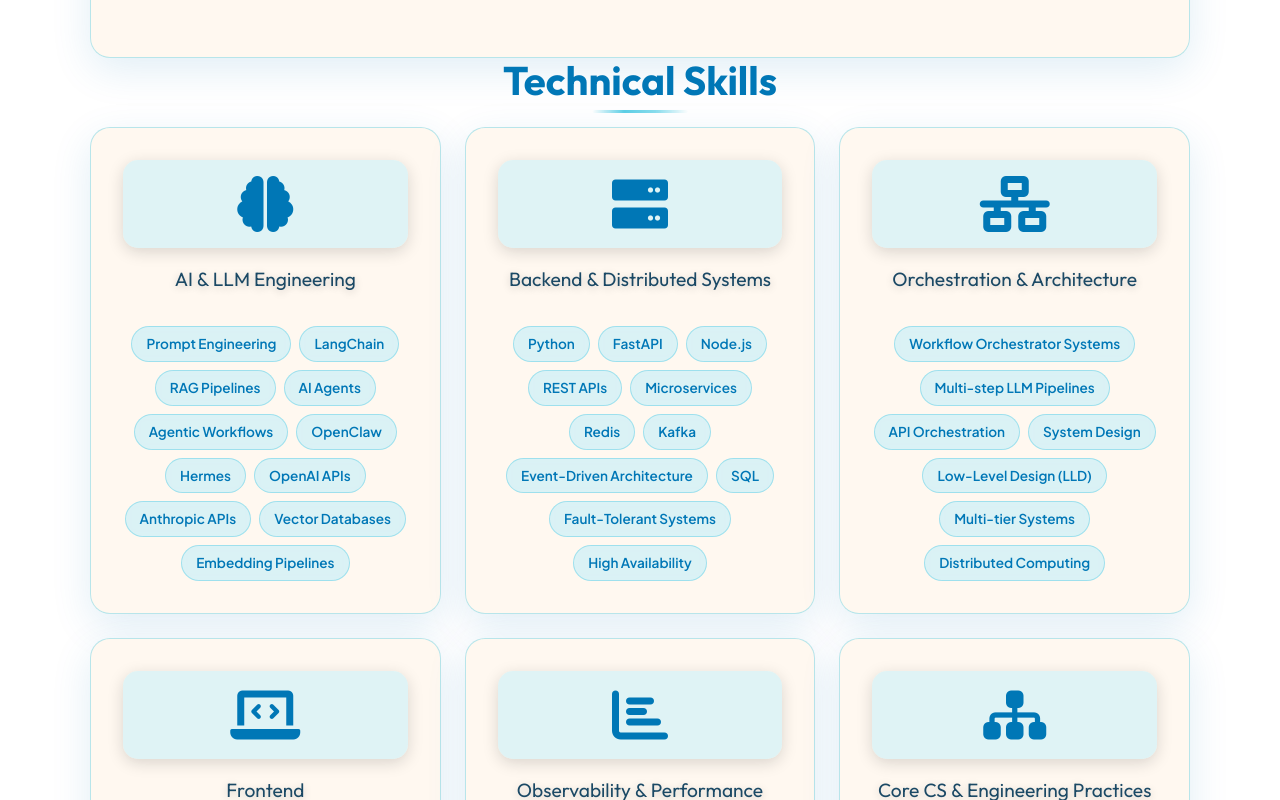
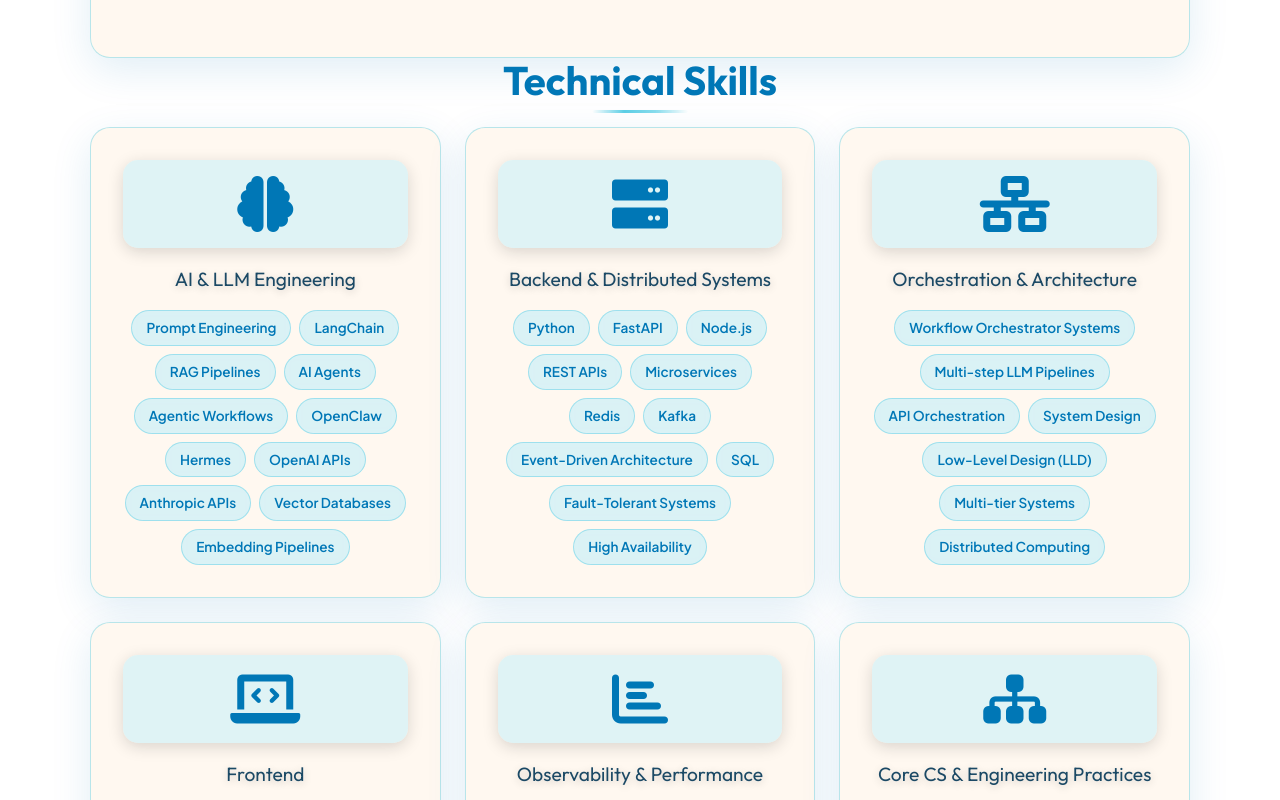
Before and after one commit to adiri77/Portfolio, a Next.js app: page / in a window 1280 px wide. Shown: the part 4040-4840 px from the top of the page. Built offline with nearby package versions, Linux system fonts and the light colour scheme.

Commit message:
Unify mobile spacing so all portfolio sections use equal gaps.
Tighten skill-card internals and align grid gaps with the Vaishalee portfolio layout system.

Co-authored-by: Cursor <cursoragent@cursor.com>

```diff
--- a/app/globals.css
+++ b/app/globals.css
@@ -1017,21 +1017,32 @@ line-height: 1.7;
 
 .skills-grid {
 grid-template-columns: 1fr;
-gap: 1rem;
+gap: 1.25rem;
 }
 
 .skill-category {
-padding: 1.5rem;
+padding: 1.25rem;
+}
+
+.skill-category h3 {
+margin-bottom: 0.625rem;
 }
 
 .skill-category i {
+margin-bottom: 0.75rem;
+padding: 0.75rem;
 font-size: 3rem;
-padding: 0.8rem;
+}
+
+.projects-grid,
+.grid-info,
+.grid-education,
+.grid-certifications {
+gap: 1.25rem;
 }
 
 .projects-grid {
 grid-template-columns: 1fr;
-gap: 1.5rem;
 }
 
 .project-card {
@@ -1267,7 +1278,7 @@ display: flex;
 flex-wrap: wrap;
 gap: 0.5rem;
 justify-content: center;
-margin-top: 1rem;
+margin-top: 0;
 }
 
 .skill-badge {
@@ -1960,11 +1971,11 @@ padding: 1.5rem;
 
 /* Layout utilities */
 .subsection-heading {
-margin-bottom: 1.5rem;
+margin-bottom: 1.25rem;
 font-size: 1.5rem;
 border-left: 4px solid var(--aqua);
 padding-left: 12px;
-margin-top: 1rem;
+margin-top: 1.25rem;
 }
 
 .grid-education {
--- a/components/sections/Skills.tsx
+++ b/components/sections/Skills.tsx
@@ -7,7 +7,7 @@ export default function Skills() {
   return (
     <FadeInSection id="skills">
       <SectionTitle>Technical Skills</SectionTitle>
-      <MotionGrid className="skills-grid grid grid-cols-1 gap-4 sm:grid-cols-2 sm:gap-5 xl:grid-cols-3">
+      <MotionGrid className="skills-grid grid grid-cols-1 gap-5 sm:grid-cols-2 xl:grid-cols-3">
         {skillCategories.map((category) => (
           <MotionGridItem key={category.title}>
             <div className="skill-category h-full">
```
